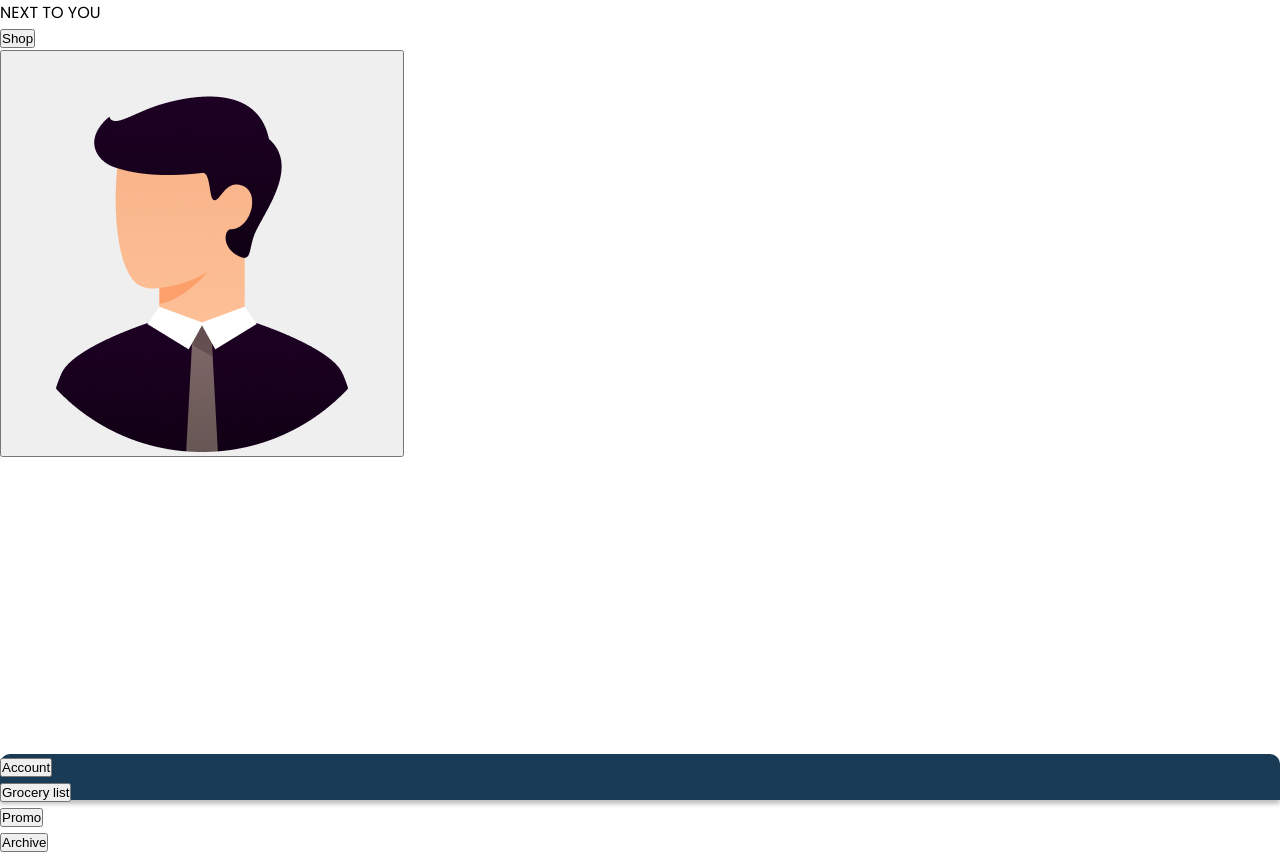
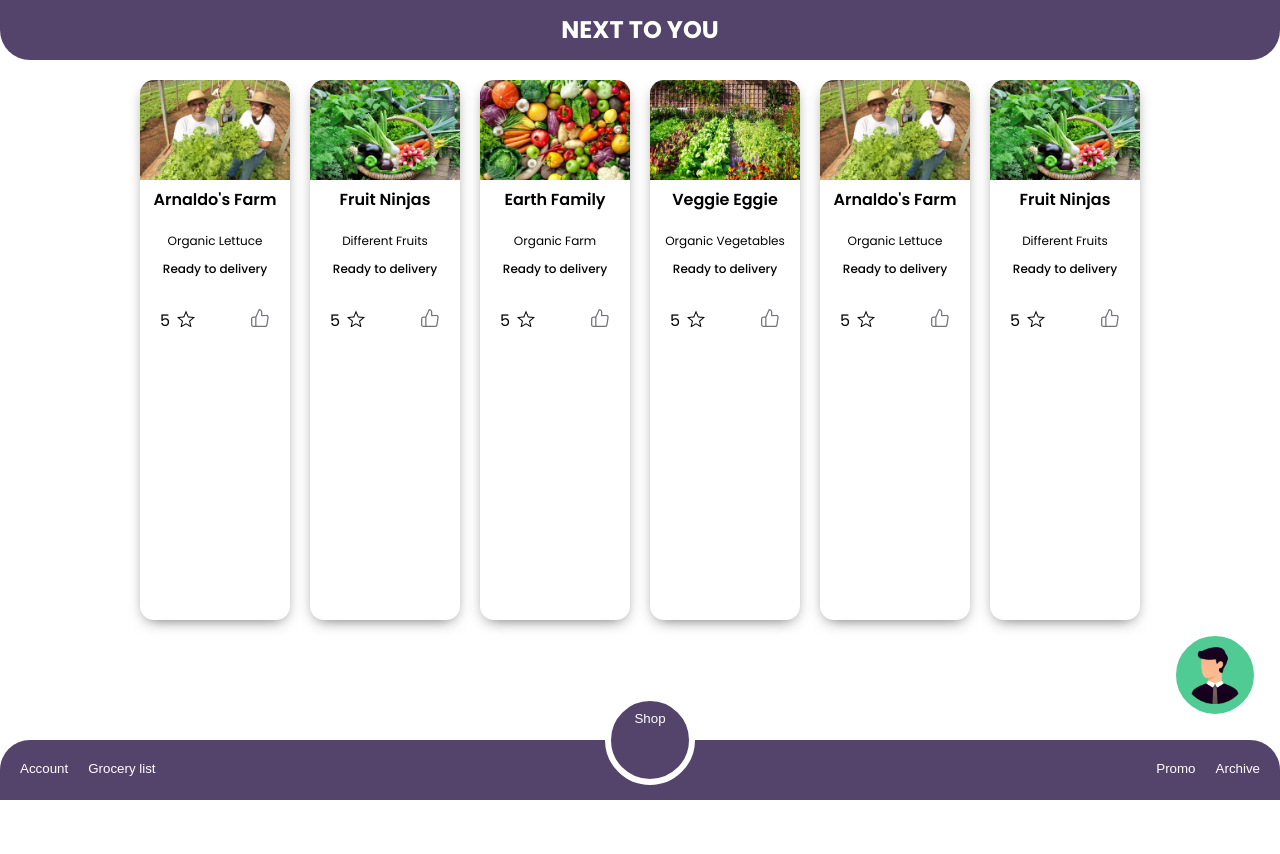
Before and after one commit to ibm-zero/zero, a React (Create React App) app in the folder client/: page /home in a window 1280 px wide. After the commit the page ends 800 px from the top, so only its background shows below. Built offline with nearby package versions, Linux system fonts and the light colour scheme.

Commit message:
add home page

```diff
--- /dev/null
+++ b/client/src/components/SingleProducer.js
@@ -0,0 +1,36 @@
+import '../styles/singleProducer.scss';
+
+import likeImg from '../assets/images/like.svg';
+import starImg from '../assets/images/star.png'
+import { useHistory } from 'react-router';
+
+export function Producer({ producer }) {
+	const history = useHistory()
+
+	function handleProducerClick() {
+		history.push(`/producer/${producer.id}`)
+	}
+
+  return (
+    <div className='producer-container' onClick={handleProducerClick}>
+      <div className='banner'>
+        <img src={producer.img} alt='item' />
+      </div>
+      <div className='producer-description'>
+        <div className='name'>{producer.name}</div>
+        <div className='category'>
+          {producer.type}
+          <p>Ready to delivery</p>
+        </div>
+      </div>
+      <div className='feedback'>
+        <div>
+          <span>5</span> <img src={starImg} />
+        </div>
+        <div>
+          <img src={likeImg} />
+        </div>
+      </div>
+    </div>
+  );
+}
--- a/client/src/pages/Home.js
+++ b/client/src/pages/Home.js
@@ -1,15 +1,60 @@
-import { Button } from '../components/Button';
 import { useHistory } from 'react-router-dom';
 import { useState } from 'react';
+import { Icon, InlineIcon } from '@iconify/react';
+import { Producer } from '../components/SingleProducer';
+
 import '../styles/home.scss';
-import { Icon, InlineIcon } from '@iconify/react';
 
-import chatbotIcon from '../assets/images/chatboticon.png'
+import chatbotIcon from '../assets/images/chatboticon.png';
 import accountIcon from '@iconify/icons-mdi-light/account';
 import clipboardText from '@iconify/icons-mdi-light/clipboard-text';
 import tagIcon from '@iconify/icons-mdi-light/tag';
 import clockIcon from '@iconify/icons-mdi-light/clock';
 import cartIcon from '@iconify/icons-mdi-light/cart';
+
+import producerImg_1 from '../assets/images/producer_1.jpg';
+import producerImg_2 from '../assets/images/producer_2.jpg';
+import producerImg_3 from '../assets/images/producer_3.jpg';
+import producerImg_4 from '../assets/images/producer_4.jpg';
+
+const mockProducers = [
+  {
+    id: 1,
+    name: "Arnaldo's Farm",
+    img: producerImg_1,
+    type: 'Organic Lettuce',
+  },
+  {
+    id: 2,
+    name: 'Fruit Ninjas',
+    img: producerImg_2,
+    type: 'Different Fruits',
+  },
+  {
+    id: 3,
+    name: 'Earth Family',
+    img: producerImg_3,
+    type: 'Organic Farm',
+  },
+  {
+    id: 4,
+    name: 'Veggie Eggie',
+    img: producerImg_4,
+    type: 'Organic Vegetables',
+  },
+  {
+    id: 1,
+    name: "Arnaldo's Farm",
+    img: producerImg_1,
+    type: 'Organic Lettuce',
+  },
+  {
+    id: 2,
+    name: 'Fruit Ninjas',
+    img: producerImg_2,
+    type: 'Different Fruits',
+  },
+];
 
 export function Home() {
   const history = useHistory();
@@ -41,54 +86,57 @@ export function Home() {
   return (
     <div id='home-page'>
       <div className='container'>
-          <div name='happy-producer'>
-            NEXT TO YOU
+        <div className='header'>Next to you</div>
+        <div className='producers-container'>
+          {mockProducers.map((producer) => (
+            <Producer producer={producer} />
+          ))}
         </div>
+
         <div className='menu-bar'>
           <div>
             <div className='profile-button'>
-                <Button onClick={handleProfile}>
-                  <Icon icon={accountIcon}/>
+              <button onClick={handleProfile}>
+                <Icon icon={accountIcon} />
                 Account
-                </Button>
+              </button>
             </div>
             <div className='grocery-button'>
-                <Button onClick={handleGroceryList}>
-                  <Icon icon={clipboardText}/>
+              <button onClick={handleGroceryList}>
+                <Icon icon={clipboardText} />
                 Grocery list
-                </Button>
+              </button>
             </div>
           </div>
           <div>
             <div className='promo-button'>
-                <Button onClick={handlePromo}>
-                  <Icon icon={tagIcon}/>
+              <button onClick={handlePromo}>
+                <Icon icon={tagIcon} />
                 Promo
-                </Button>
+              </button>
             </div>
             <div className='archive-button'>
-                <Button onClick={handleArchive}>
-                  <Icon icon={clockIcon}/>
+              <button onClick={handleArchive}>
+                <Icon icon={clockIcon} />
                 Archive
-                </Button>
+              </button>
             </div>
           </div>
         </div>
         <div name='static buttons'>
           <div className='shop-button'>
-            <Button onClick={handleShop}>
-              <Icon icon={cartIcon}/>
+            <button onClick={handleShop}>
+              <Icon icon={cartIcon} />
               Shop
-            </Button>
+            </button>
           </div>
           <div className='chatbot-button'>
-            <Button onClick={handleChatbot}>
-              <img src={chatbotIcon}/>
-            </Button>
+            <button onClick={handleChatbot}>
+              <img src={chatbotIcon} alt='Chatbot icon' />
+            </button>
           </div>
         </div>
       </div>
     </div>
   );
-
 }
--- a/client/src/pages/Producer.js
+++ b/client/src/pages/Producer.js
@@ -19,7 +19,35 @@ export function Producer() {
   let producerImg;
   let producerDescription;
   let producerAddress;
-  let productList;
+  const productList = [
+    {
+      productName: 'Pear',
+      productPrice: 2.25,
+      unit: 'Kg',
+      imgUrl:
+        'https://cdn.discordapp.com/attachments/865297431926931527/868900570071728148/unknown.png',
+    },
+    {
+      productName: 'Potato',
+      productPrice: 0.9,
+      unit: 'Kg',
+      imgUrl:
+        'https://cdn.discordapp.com/attachments/865297431926931527/868900504577654864/unknown.png',
+    },
+    {
+      productName: 'Peach',
+      productPrice: 1.85,
+      unit: 'Kg',
+      imgUrl:
+        'https://cdn.discordapp.com/attachments/865297431926931527/868897723129167892/unknown.png',
+    },
+    {
+      productName: 'Avocado',
+      productPrice: 1.5,
+      unit: 'Un',
+      imgUrl: 'https',
+    },
+  ];
   switch (partnerId) {
     case '1':
       producerImg = producerImg_1;
@@ -44,36 +72,6 @@ export function Producer() {
       producerName = 'Veggie Eggie';
       producerDescription = '$ - Vegetables ';
       producerAddress = '1099 Front Street - Anaheim - CA, 48548';
-      productList = [
-        {
-          productName: 'Pear',
-          productPrice: 2.25,
-          unit: 'Kg',
-          imgUrl:
-            'https://cdn.discordapp.com/attachments/865297431926931527/868900570071728148/unknown.png',
-        },
-        {
-          productName: 'Potato',
-          productPrice: 0.9,
-          unit: 'Kg',
-          imgUrl:
-            'https://cdn.discordapp.com/attachments/865297431926931527/868900504577654864/unknown.png',
-        },
-        {
-          productName: 'Peach',
-          productPrice: 1.85,
-          unit: 'Kg',
-          imgUrl:
-            'https://cdn.discordapp.com/attachments/865297431926931527/868897723129167892/unknown.png',
-        },
-        {
-          productName: 'Avocado',
-          productPrice: 1.5,
-          unit: 'Un',
-          imgUrl:
-            'https://cdn.discordapp.com/attachments/865297431926931527/868912847743225856/unknown.png',
-        },
-      ];
   }
 
   function handleBack() {
--- a/client/src/styles/home.scss
+++ b/client/src/styles/home.scss
@@ -1,22 +1,56 @@
 #home-page {
+  .container {
+    .header {
+      background: #54436b;
+      height: 60px;
+      border-radius: 0 0 30px 30px;
+
+      color: #fff;
+      text-align: center;
+      text-transform: uppercase;
+      font-size: 24px;
+      font-weight: 700;
+      line-height: 60px;
+    }
+  }
+
   .menu-bar {
+    overflow: hidden;
     position: absolute;
     width: 100vw;
-        height: 46px;
-        left: 0px;
+    height: 60px;
     bottom: 0;
 
-        background: #193B56;
-        box-shadow: 0px 4px 4px rgba(0, 0, 0, 0.25);
-        border-radius: 10px 10px 0px 0px;
+    background: #54436b;
+    border-radius: 30px 30px 0px 0px;
 
-        .shop-button {
-            bottom: 10px;
+    display: flex;
+    flex-wrap: nowrap;
+    justify-content: space-between;
+    align-items: center;
+
+    > div {
+      display: flex;
+      margin: 0 20px;
+      gap: 20px;
+    }
+
+    button {
+      display: flex;
+      flex-direction: column;
+      align-items: center;
+
+      border: 0;
+      background: transparent;
+      color: #fff;
+      margin-bottom: 3px;
+    }
+
+    svg {
+      font-size: 40px;
     }
 
     .profile-button {
-            bottom: 10px;
-
     }
 
     .grocery-button {
@@ -38,12 +72,72 @@
     .producer-near {
       bottom: 10px;
     }
-
   }
 
   .chatbot-button {
-        bottom: 10px;
+    position: absolute;
+    bottom: 80px;
+    right: 20px;
+
+    background-color: #50cb93;
+    border: 6px solid #fff;
+    border-radius: 100%;
+    height: 90px;
+    width: 90px;
+
+    img {
+      height: 64px;
+      margin-top: -6px;
     }
 
+    button {
+      display: flex;
+      flex-direction: column;
+      align-items: center;
+      margin: 10px auto;
 
+      border: 0;
+      background: transparent;
+      color: #fff;
     }
+  }
+
+  .shop-button {
+    position: absolute;
+    bottom: 15px;
+    left: calc(50% - 35px);
+    background-color: #54436b;
+    border: 6px solid #fff;
+    border-radius: 100%;
+    height: 90px;
+    width: 90px;
+
+    svg {
+      font-size: 40px;
+      text-align: center;
+    }
+
+    button {
+      display: flex;
+      flex-direction: column;
+      align-items: center;
+      margin: 10px auto;
+
+      border: 0;
+      background: transparent;
+      color: #fff;
+    }
+  }
+
+	.producers-container {
+		overflow-y: scroll;
+		height: calc(100vh - 120px - 20px);
+		margin-top: 20px;
+		padding-bottom: 120px;
+
+		display: flex;
+		flex-wrap: wrap;
+		justify-content: center;
+		gap: 20px;
+	}
+}
--- /dev/null
+++ b/client/src/styles/singleProducer.scss
@@ -0,0 +1,57 @@
+.producer-container {
+  width: 150px;
+  box-shadow: 0px 5px 15px -6px #555;
+  border-radius: 14px;
+	cursor: pointer;
+
+  .banner {
+    img {
+      width: 100%;
+			height: 100px;
+      border-radius: 14px 14px 0 0;
+    }
+  }
+
+  .producer-description {
+    display: flex;
+    flex-direction: column;
+    align-items: center;
+
+    .name {
+      font-weight: 600;
+    }
+
+    .category {
+      margin-top: 20px;
+      text-align: center;
+      font-size: 12px;
+
+      p {
+        font-weight: 500;
+        margin-top: 10px;
+      }
+    }
+  }
+
+  .feedback {
+    display: flex;
+    flex-wrap: nowrap;
+    justify-content: space-between;
+    align-items: center;
+    margin: 30px 20px 0 20px;
+
+    > div {
+      display: flex;
+      align-items: center;
+
+			span {
+				padding-right: 5px;
+			}
+
+			img {
+        width: 20px;
+				margin-bottom: 5px;
+      }
+    }
+  }
+}
```
Also changed, not shown: client/src/assets/images/like.svg (added), client/src/assets/images/star.png (added). Lines whose indentation alone changed are shown as unchanged.
